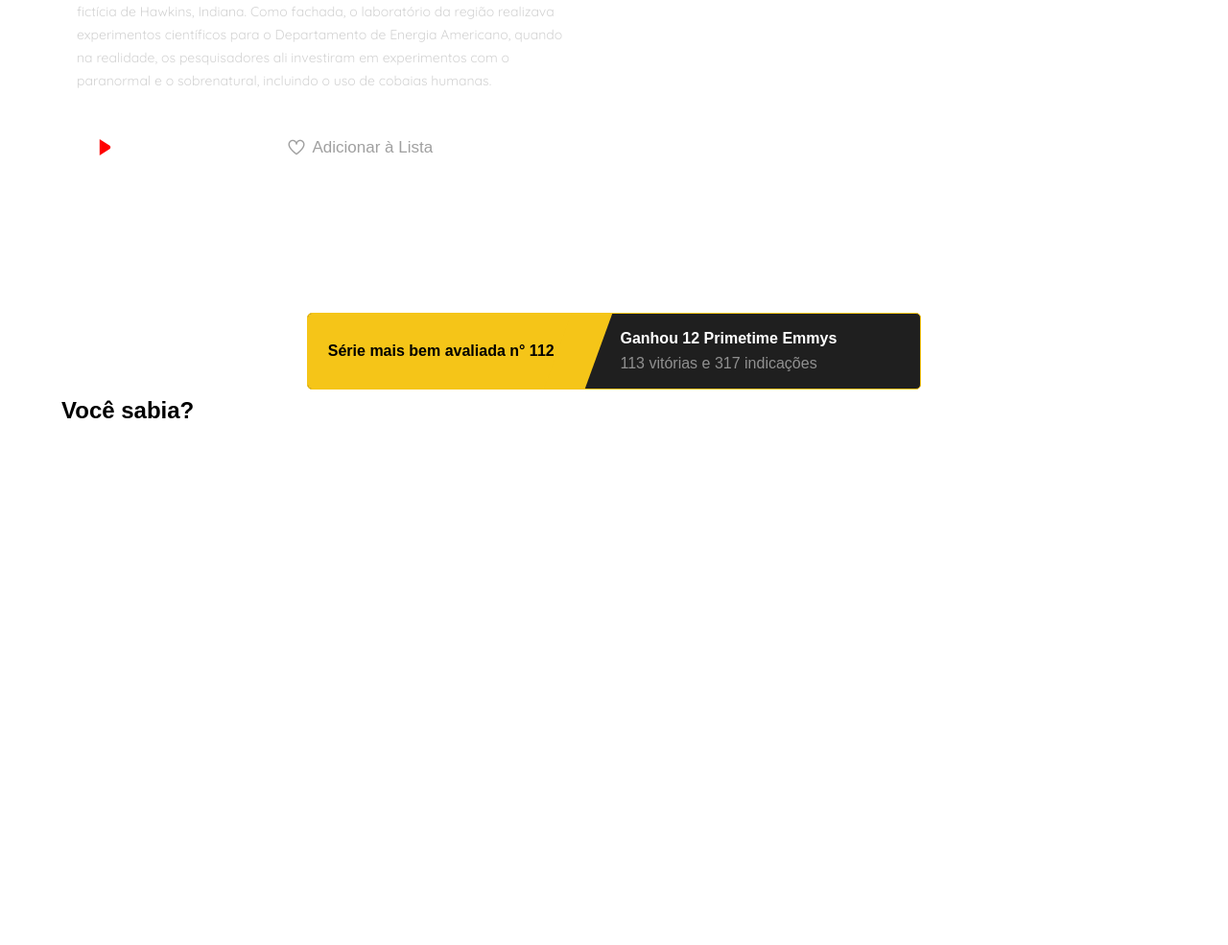
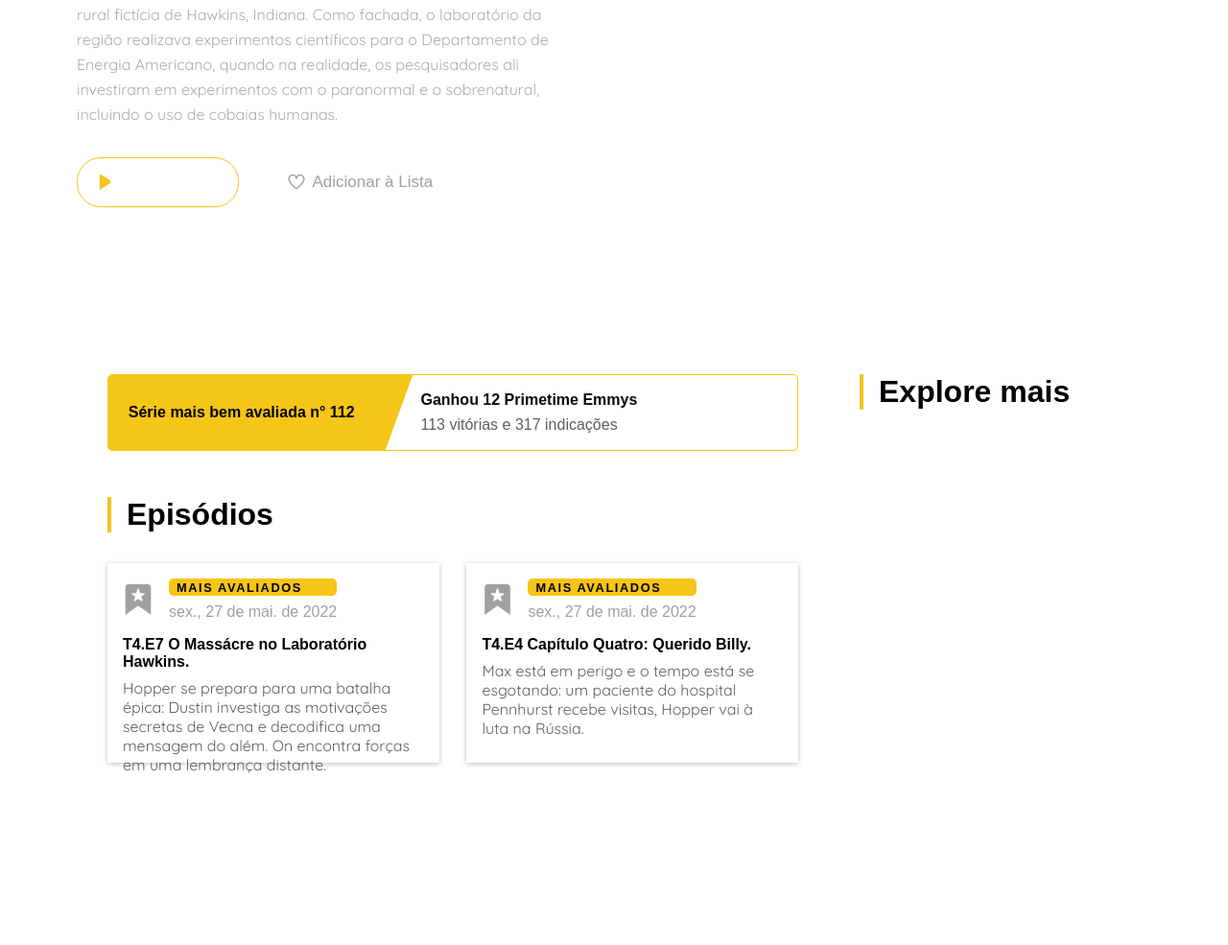
Before and after one commit to Leonardo-marinhoo/cinema-page, a website: page index.html in a window 1280 px wide. Shown: the part 506-1491 px from the top of the page at 96% size. Drawn offline with nearby package versions, Linux system fonts and the light colour scheme; files that its build step writes are made by us from their sources; files whose address does not match are found by name; a web font is replaced by a local one.

Commit message:
episodes section

```diff
--- a/gulpfile.js
+++ b/gulpfile.js
@@ -10,5 +10,5 @@ function buildStyles(){
 exports.default = gulp.parallel(buildStyles)
 
 exports.watch = function(){
-    gulp.watch('./src/styles/*.scss', gulp.parallel(buildStyles));
+    gulp.watch('./src/styles/**/*.scss', gulp.parallel(buildStyles));
 }
--- a/index.html
+++ b/index.html
@@ -54,7 +54,7 @@
             2018 - Science, Horror, Drama - TV Series
           </span>
           <span class="hero__tags__tag text--big">
-            <img src="./src/images/imdb.png" alt="" srcset="" />
+            <img src="./dist/images/imdb.png" alt="" srcset="" />
             9.4
           </span>
         </div>
@@ -81,6 +81,8 @@
     </section>
     <div class="divider"></div>
     <section class="about">
+        <div class="content__row">
+            <div class="content__column-6">
                 <div class="about__awards">
                     <div class="skew">
                         <a>Série mais bem avaliada n° 112</a>
@@ -90,13 +92,64 @@
                         <span>113 vitórias e 317 indicações</span>
                     </div>
                 </div>
-        <div class="content__row">
-            <div class="content__column-6">
-                <h2 class="section__title">
-                    Você sabia?
+                <section class="episodios">
+                    <h2 class="section-title">
+                        Episódios
                     </h2>
+                    <ul class="episodios__cards">
+                        <li class="episodios__cards__item">
+                            <div class="card-header">
+                                <div class="card-header__icon">
+                                    <i class="fi fi-ss-wishlist-star"></i>
                                 </div>
-            <div class="content__column-4"></div>
+                                <div class="card-header__info">
+                                    <span class="card-header__info__tag">
+                                        Mais avaliados
+                                    </span>
+                                    <span class="card-header__info__date">sex., 27 de mai. de 2022</span>
+                                </div>
+                            </div>
+                            <div class="card-body">
+                                <span class="card-body__title">
+                                    T4.E7 O Massácre no Laboratório Hawkins.
+                                </span>
+                                <p class="card-body__text">
+                                    Hopper se prepara para uma batalha épica: Dustin investiga as motivações secretas de Vecna e decodifica uma mensagem do além. On encontra forças em uma lembrança distante.
+                                </p>
+                            </div>
+                        </li>
+                        <li class="episodios__cards__item">
+                            <div class="card-header">
+                                <div class="card-header__icon">
+                                    <i class="fi fi-ss-wishlist-star"></i>
+                                </div>
+                                <div class="card-header__info">
+                                    <span class="card-header__info__tag">
+                                        Mais avaliados
+                                    </span>
+                                    <span class="card-header__info__date">sex., 27 de mai. de 2022</span>
+                                </div>
+                            </div>
+                            <div class="card-body">
+                                <span class="card-body__title">
+                                    T4.E4 Capítulo Quatro: Querido Billy.
+                                </span>
+                                <p class="card-body__text">
+                                    Max está em perigo e o tempo está se esgotando: um paciente do hospital Pennhurst recebe visitas, Hopper vai à luta na Rússia.
+                                </p>
+                            </div>
+                        </li>
+                    </ul>
+                </section>
+            </div>
+            <div class="content__column-4">
+                <section class="explore-mais">
+                    <h2 class="section-title">
+                        Explore mais
+                    </h2>
+
+                </section>
+            </div>
         </div>
 
         </div>
--- a/src/styles/_about.scss
+++ /dev/null
@@ -1,63 +0,0 @@
-.about {
-    // padding: 2rem 5.6vw;
-    position: relative;
-    display:flex;
-    height: 80vh;
-
-    &__awards{
-        display: flex;
-        position:absolute;
-        left: 25%;
-        top: -2.5rem;
-        align-items: center;
-        overflow: hidden;
-        background: rgb(31, 31, 31);
-        border: 1px solid #F5C518;
-        border-radius: 5px;
-        width: 50vw;
-        font-family: 'Poppins', sans-serif;
-        margin: 0 auto;
-        height: 5rem;
-
-        a{
-            font-weight: bold;
-            font-size: 1rem;
-        }
-
-        .skew{
-            position: relative;
-            display: flex;
-            align-items: center;
-            padding: 3rem 1.3rem;
-            background-color: #F5C518;
-            margin-right: 3rem;
-            height: 100%;
-
-            &::after{
-                content: "";
-                background: inherit;
-                height: 100%;
-                left: calc(100% - 1.1rem);
-                position: absolute;
-                transform: skewX(-20deg);
-                width: 2.7rem;
-            }
-        }
-        .info{
-            display: flex;
-            flex-direction: column;
-            gap: 0.5rem;
-            padding-right: 4rem;
-
-            a{
-                color:white;
-            }
-            span{
-                color: rgba(255, 255, 255, 0.505);
-            }
-        }
-    }
-
-
-
-}
--- a/src/styles/imports.scss
+++ b/src/styles/imports.scss
@@ -7,3 +7,8 @@
 @import url("https://cdn-uicons.flaticon.com/2.5.1/uicons-regular-rounded/css/uicons-regular-rounded.css");
 
 @import url("https://cdn-uicons.flaticon.com/2.5.1/uicons-solid-rounded/css/uicons-solid-rounded.css");
+
+@font-face {
+    src: url("../../assets/fonts/Benguiat.ttf");
+    font-family: "Benguiat Bold";
+  }
--- a/src/styles/main.scss
+++ b/src/styles/main.scss
@@ -1,14 +1,10 @@
 @use "variables";
 @use "imports";
-@use "scrollbar";
-@use "hero";
-@use "about";
-@use "header";
-
-@font-face {
-  src: url("../../assets/fonts/Benguiat.ttf");
-  font-family: "Benguiat Bold";
-}
+@use "./components/scrollbar";
+@use "./components/header";
+@use "./sections/hero";
+@use "./sections/about";
+@use "./sections/episodios";
 
 @mixin text($font-size) {
   font-size: $font-size;
@@ -19,20 +15,23 @@
   margin: 0;
   padding: 0;
   box-sizing: border-box;
-  font-family: 'Poppins', sans-serif;
+  font-family: "Poppins", sans-serif;
 }
 .text--big {
   @include text(17px);
 }
 
 .text {
-  @include text(14px);
+  @include text(16px);
+
+  &--is-bold{
+    font-weight: bold;
+  }
 }
 
 body {
   overflow-x: hidden;
-  // background: rgb(26, 26, 26);
-  background:rgb(255, 255, 255);
+  background: rgb(255, 255, 255);
 }
 .divider {
   height: 1px;
@@ -40,6 +39,37 @@ body {
   background: rgba(255, 255, 255, 0.193);
 }
 
-section{
-  padding: 3rem 4rem;
+section {
+  padding: 1.5rem 5rem;
 }
+
+.content__row {
+  display: grid;
+  grid-template-columns: 70% 30%;
+  width: 100%;
+
+  section {
+    padding: 0;
+    margin-bottom: 2rem;
+  }
+  .content__column-6 {
+    display: flex;
+    flex-direction: column;
+    width: 100%;
+    padding: 0 2rem;
+  }
+  .content__column-4 {
+    display: flex;
+    flex-direction: column;
+    width: 100%;
+    padding: 0 2rem;
+  }
+}
+
+.section-title {
+  font-family: "Poppins", sans-serif;
+  font-size: 2rem;
+  border-left: 4px solid variables.$accent-color;
+  padding-left: 1rem;
+  margin-bottom: 2rem;
+}
--- /dev/null
+++ b/src/styles/sections/_about.scss
@@ -0,0 +1,58 @@
+@use "variables";
+
+.about {
+  display: flex;
+  height: 80vh;
+  width: 100%;
+
+
+  &__awards {
+    display: flex;
+    align-items: center;
+    overflow: hidden;
+    border: 1px solid variables.$accent-color;
+    border-radius: 5px;
+    width: 100%;
+    font-family: "Poppins", sans-serif;
+    height: 5rem;
+    margin-bottom: 3rem;
+
+    a {
+      font-weight: bold;
+      font-size: 1rem;
+    }
+
+    .skew {
+      position: relative;
+      display: flex;
+      align-items: center;
+      padding: 3rem 1.3rem;
+      background-color: variables.$accent-color;
+      margin-right: 3rem;
+      height: 100%;
+
+      &::after {
+        content: "";
+        background: inherit;
+        height: 100%;
+        left: calc(100% - 1.1rem);
+        position: absolute;
+        transform: skewX(-20deg);
+        width: 2.7rem;
+      }
+    }
+    .info {
+      display: flex;
+      flex-direction: column;
+      gap: 0.5rem;
+      padding-right: 4rem;
+
+      a {
+        color: rgb(10, 10, 10);
+      }
+      span {
+        color: variables.$text-color-secondary;
+      }
+    }
+  }
+}
--- /dev/null
+++ b/src/styles/sections/_episodios.scss
@@ -0,0 +1,70 @@
+@use "variables";
+
+.episodios {
+  &__cards {
+    display: flex;
+    flex-direction: row;
+    justify-content: space-between;
+    align-items: center;
+    width: 100%;
+
+    &__item {
+      display: flex;
+      flex-direction: column;
+      width: calc((100% / 2) - 2%);
+      height: 13rem;
+      padding: 1rem;
+      box-shadow: 0 1px 5px rgba(0, 0, 0, 0.258);
+
+      .card-header {
+        display: flex;
+        align-items: center;
+        width: 100%;
+        margin-bottom: 1rem;
+
+        &__icon {
+          margin-right: 1rem;
+          i {
+            display: flex;
+            justify-content: center;
+            align-items: center;
+            font-size: 2rem;
+            color: variables.$text-color-tertiary;
+          }
+        }
+        &__info {
+          display: flex;
+          flex-direction: column;
+          gap: 0.5rem;
+          &__tag {
+            padding: 0.1rem 0.5rem;
+            background: variables.$accent-color;
+            text-transform: uppercase;
+            font-family: "Poppins", sans-serif;
+            font-weight: bold;
+            font-size: 0.8rem;
+            border-radius: 5px;
+            letter-spacing: 0.1rem;
+          }
+          &__date {
+            color:variables.$text-color-tertiary
+          }
+        }
+      }
+      .card-body{
+        display: flex;
+        flex-direction: column;
+
+        &__title{
+            font-family: 'Poppins',sans-serif;
+            font-weight: bold;
+            margin-bottom: 0.5rem;
+        }
+        &__text{
+            font-family: 'Quicksand';
+            color:variables.$text-color-secondary;
+        }
+      }
+    }
+  }
+}
--- a/src/styles/_hero.scss
+++ b/src/styles/sections/_hero.scss
@@ -31,7 +31,7 @@
         &__tag{
             display:flex;
             align-items: center;
-            color:variables.$text-color-secondary;
+            color:rgb(228, 228, 228);
             font-family: 'Poppins', sans-serif;
             font-size: 0.89rem;
             gap: 0.5rem;
@@ -44,7 +44,7 @@
 
     }
     &__sinopsys{
-        color: rgb(211, 211, 211);
+        color: rgb(171, 171, 171);
         font-family: 'Quicksand';
 
     }
@@ -61,7 +61,7 @@
             border-radius: 25px;
             padding: 0.7rem 1.2rem;
             color: white;
-            border: 1px solid white;
+            border: 1px solid variables.$accent-color;
 
             &--no-border{
                 border:none;
@@ -77,7 +77,7 @@
                 margin-right: 0.5rem;
 
                 &--red{
-                    color:red;
+                    color:variables.$accent-color;
 
                 }
             }
--- a/src/styles/variables.scss
+++ b/src/styles/variables.scss
@@ -1,3 +1,5 @@
 $text-color-primary: #1a1a1a;
-$text-color-secondary: rgb(111, 111, 111);
+$text-color-secondary: rgb(95, 95, 95);
 $text-color-tertiary: rgb(160, 160, 160);
+
+$accent-color: #f5c518;
```
Also changed, not shown: src/styles/components/_header.scss (renamed from src/styles/_header.scss, +10 -0 lines), src/styles/components/_scrollbar.scss (renamed from src/styles/_scrollbar.scss). Lines whose indentation alone changed are shown as unchanged.
